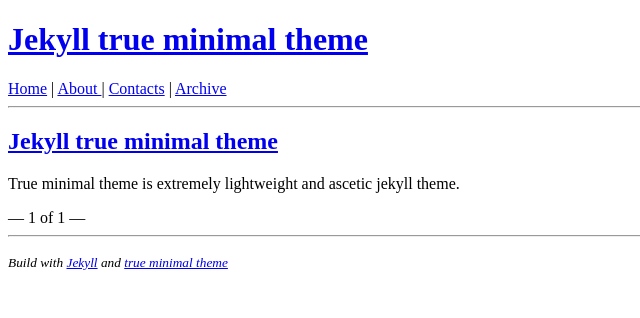
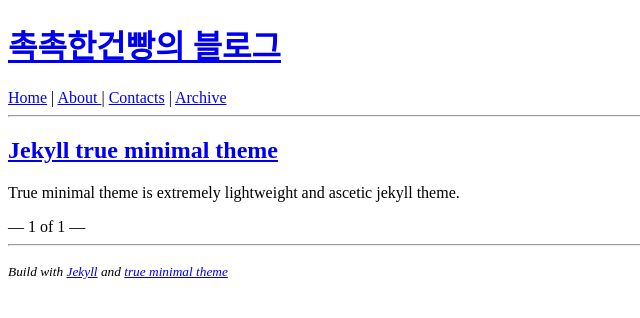
Before and after one commit to SeongMinJin/SeongMinJin.github.io, a Jekyll site: the page built from index.html, in a window 1280 px wide. Shown: the top 318 px of the page, without its empty margins (0-640 px from the left). Built offline with Jekyll 4.4.1, drawn with Linux system fonts in a browser that asks for light colours; the list of posts is cut into pages by our own code.

Commit message:
Something

```diff
--- a/Gemfile
+++ b/Gemfile
@@ -1,2 +1,6 @@
 source "https://rubygems.org"
 gemspec
+group :jekyll_plugins do
+	gem "jekyll-feed", "~> 0.6"
+	gem "jekyll-paginate", "~> 1.1.0"  # 추가
+end
--- a/_config.yml
+++ b/_config.yml
@@ -1,5 +1,5 @@
-name: "Jekyll true minimal theme"
-description: "Lightweight theme"
+name: "촉촉한건빵의 블로그"
+description: "작고 소소한 기록 블로그"
 
 url: ''
 baseurl: ''
```
Also changed, not shown: Gemfile.lock (added), index.html (indentation only).
